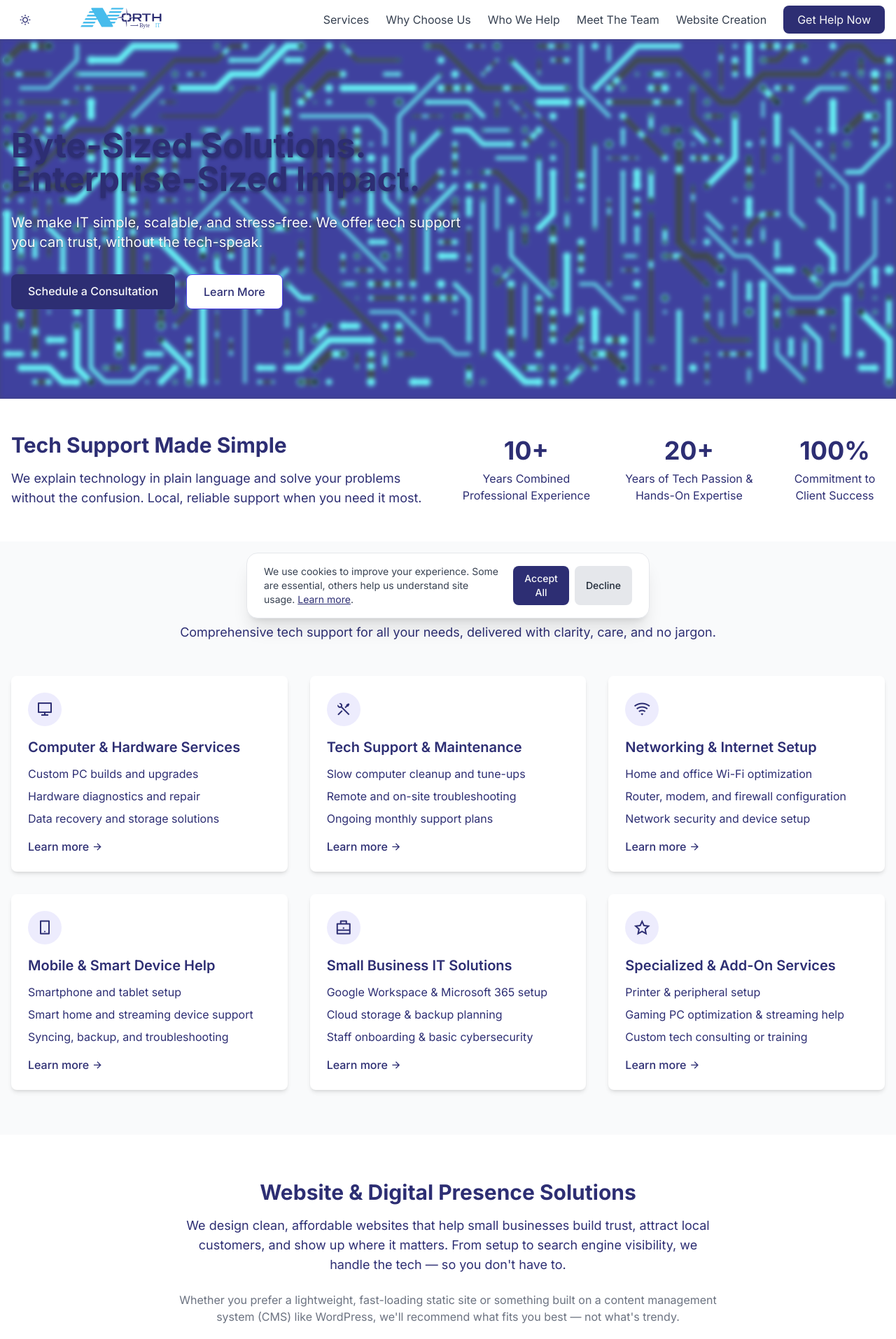
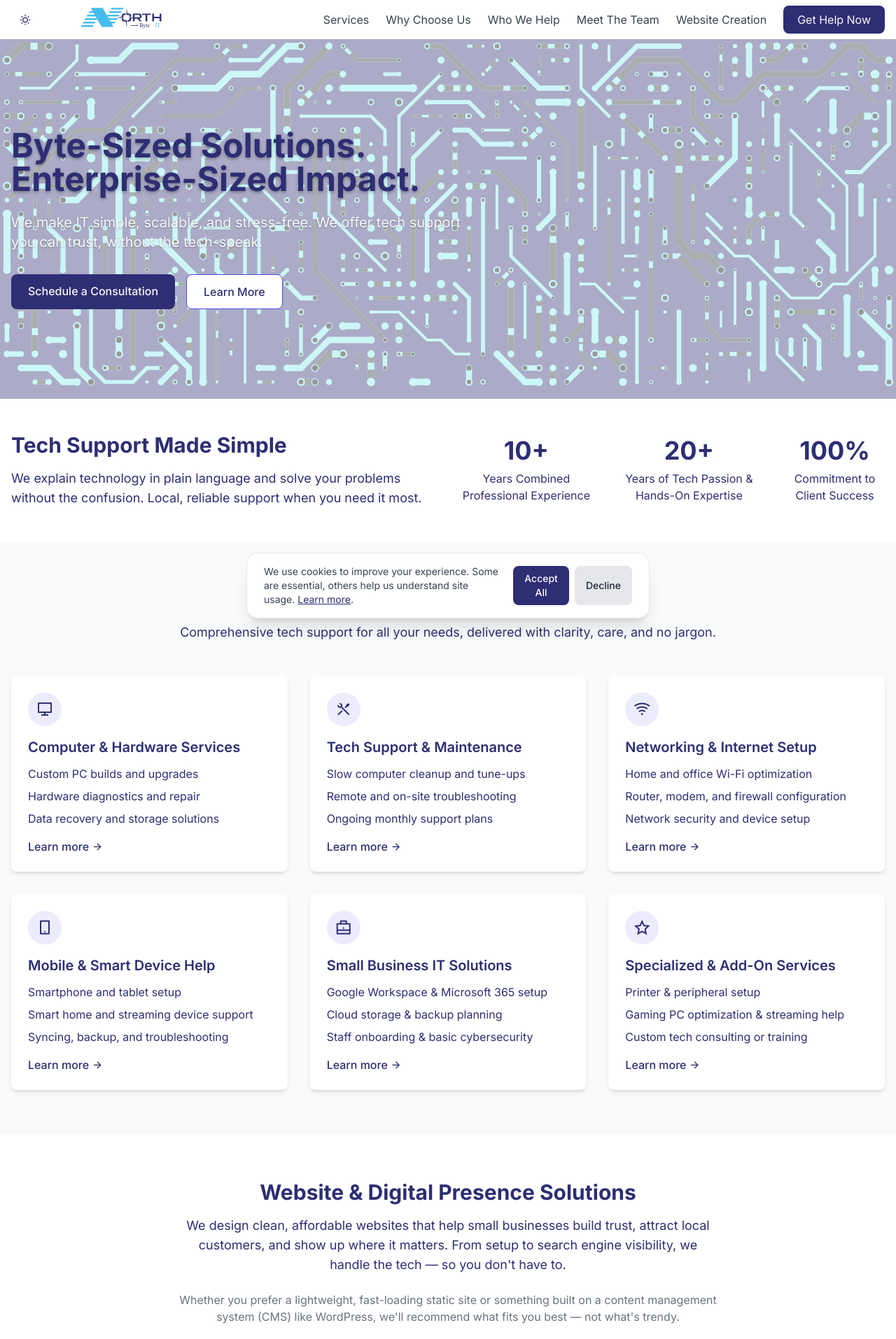
Before and after one commit to Roberto-Rodriguez-01/Roberto-Rodriguez-01.github.io, a Jekyll site: the page built from index.html, in a window 1280 px wide. Shown: the top 1914 px of the page at 70% size. Built offline with Jekyll 4.4.1, drawn with Linux system fonts in a browser that asks for light colours; nearby versions of some CDN libraries.

Commit message:
back to normal commit

```diff
--- a/_includes/hero.html
+++ b/_includes/hero.html
@@ -2,7 +2,7 @@
     <div class="con absolute inset-0">
         <svg class="svgCon"></svg>
     </div>
-    <div class="absolute inset-0 backdrop-blur-[3px] bg-white/10 dark:bg-gray-900/10 backdrop-saturate-150"></div>
+    <div class="absolute inset-0 bg-white/60 dark:bg-gray-900/60"></div>
     <div class="container mx-auto px-4 py-24 md:py-32 relative">
       <div class="max-w-2xl">
         <h1 class="text-4xl md:text-5xl font-bold mb-6 text-white [text-shadow:_0_2px_4px_rgba(0,0,0,0.3)]">Byte-Sized Solutions. Enterprise-Sized Impact.</h1>
```
